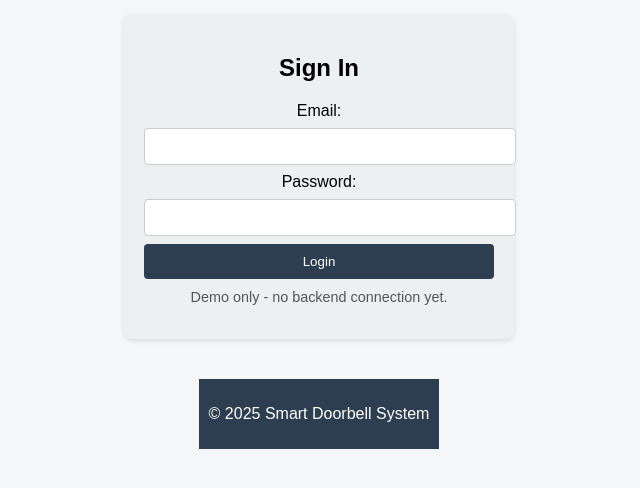
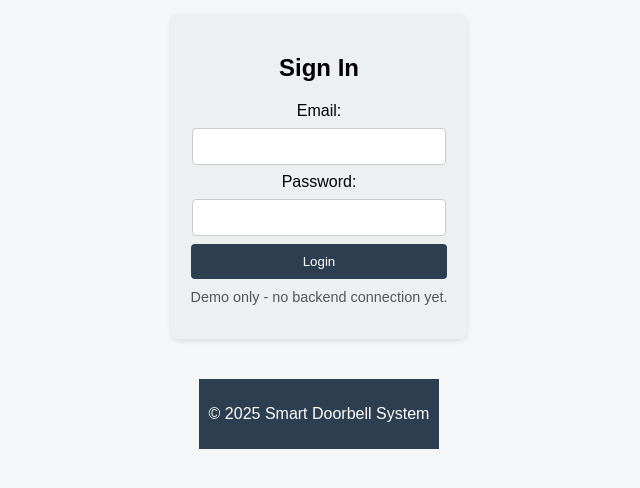
Before and after one commit to jarock0216/jarock0216.github.io, a plain HTML site: page SeniorCapCode/index.html in a window 1280 px wide. Shown: the part 212-700 px from the top of the page, without its empty margins (321-961 px from the left). Drawn offline with Linux system fonts and the light colour scheme.

Commit message:
Update styles.css

```diff
--- a/SeniorCapCode/styles.css
+++ b/SeniorCapCode/styles.css
@@ -122,9 +122,10 @@ footer {
 }
 
 .login-container input {
-  width: 100%;
+  display: block;
+  width: 90%;
+  margin: 8px auto;
   padding: 10px;
-  margin: 8px 0;
   border: 1px solid #ccc;
   border-radius: 4px;
 }
```
